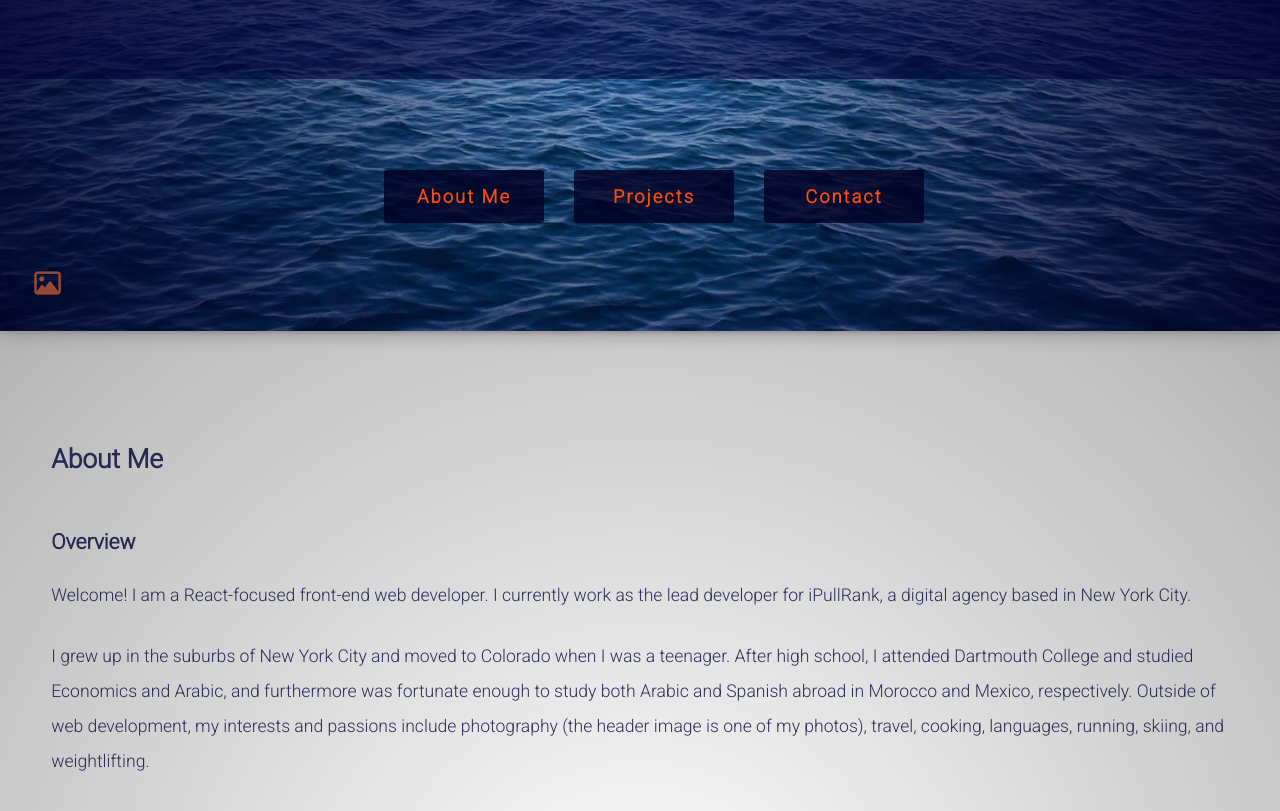
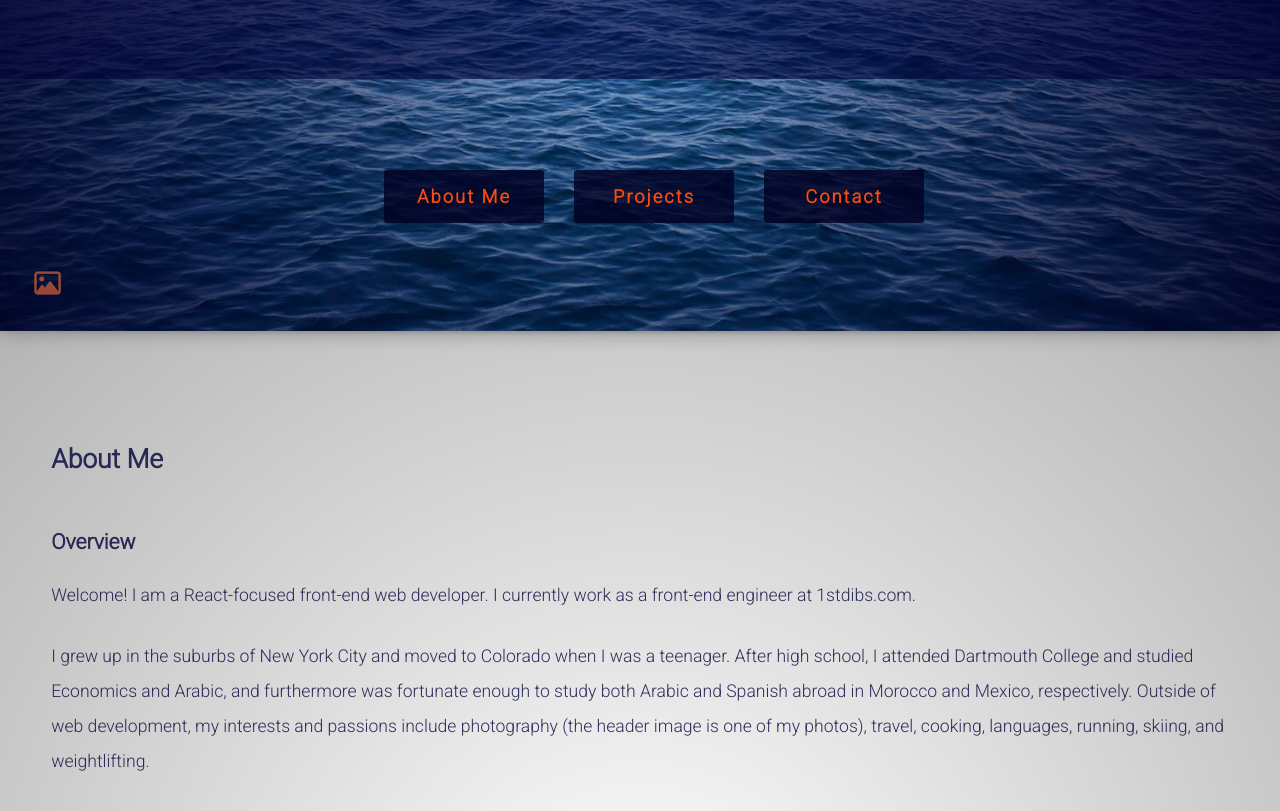
Before and after one commit to sebastianrb/developer-profile, a website: page index.html in a window 1280 px wide. Shown: the part 269-1080 px from the top of the page. Drawn offline with nearby package versions, Linux system fonts and the light colour scheme.

Commit message:
Change work description

```diff
--- a/index.html
+++ b/index.html
@@ -59,7 +59,7 @@
             <section class="section header-section section--about-me" data-destination="1">
                 <h3 class="section__header">About Me</h3>
                 <h3 class="section__subheader">Overview</h3>
-                <p class="section__description">Welcome! I am a React-focused front-end web developer. I currently work as the lead developer for iPullRank, a digital agency based in New York City. <!-- I was first exposed to the world of web development while working as a Junior Front-end Developer at Afinium, a tech startup. Since then, I have undertaken intensive study of front-end technologies as a student at Bov Academy, a development training program. I am passionate about travel and geography, and in the future I hope to work on web applications that utilize geolocation technologies and mapping. --></p>
+                <p class="section__description">Welcome! I am a React-focused front-end web developer. I currently work as a front-end engineer at 1stdibs.com. <!-- I was first exposed to the world of web development while working as a Junior Front-end Developer at Afinium, a tech startup. Since then, I have undertaken intensive study of front-end technologies as a student at Bov Academy, a development training program. I am passionate about travel and geography, and in the future I hope to work on web applications that utilize geolocation technologies and mapping. --></p>
 
                 <p class="section__description"><!-- I was born in London but raised in the suburbs of New York City. My family moved to Colorado when I was in high school, which cultivated my interest in the outdoors, skiing, and nature photography.  -->I grew up in the suburbs of New York City and moved to Colorado when I was a teenager. After high school, I attended Dartmouth College and studied Economics and Arabic, and furthermore was fortunate enough to study both Arabic and Spanish abroad in Morocco and Mexico, respectively. Outside of web development, my interests and passions include photography (the header image is one of my photos), travel, cooking, languages, running, skiing, and weightlifting.</p>
 
```
